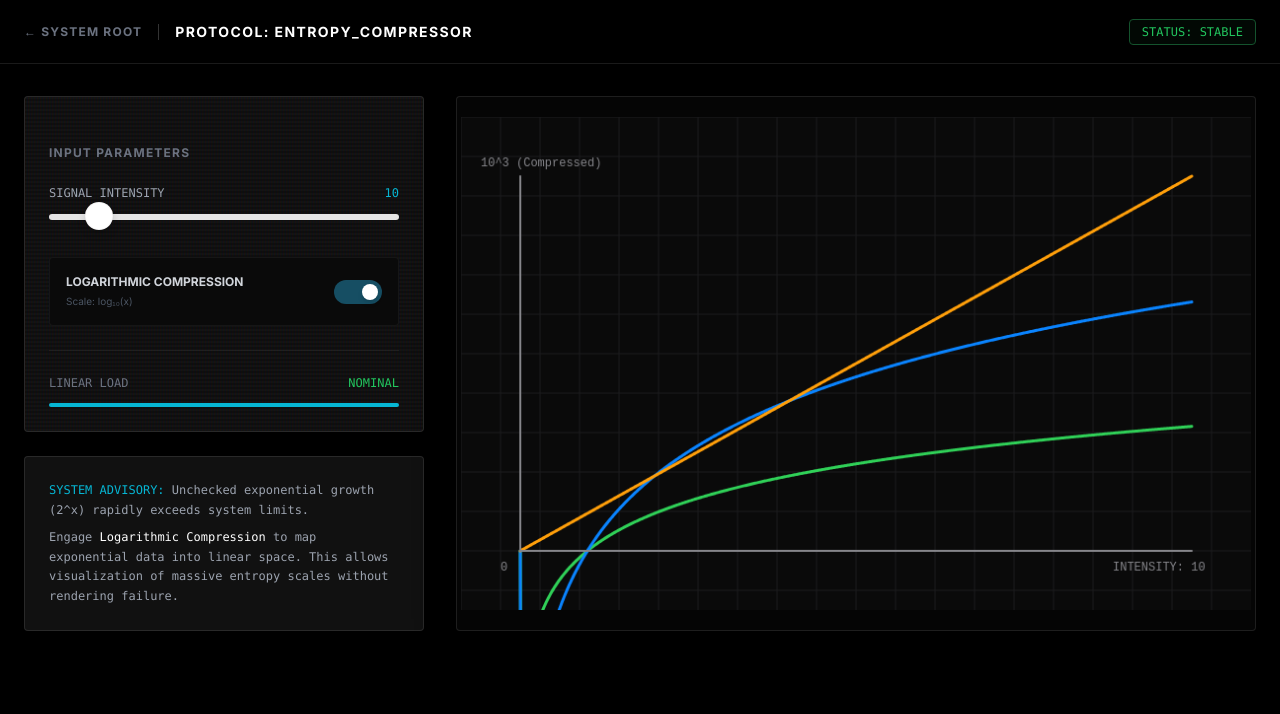
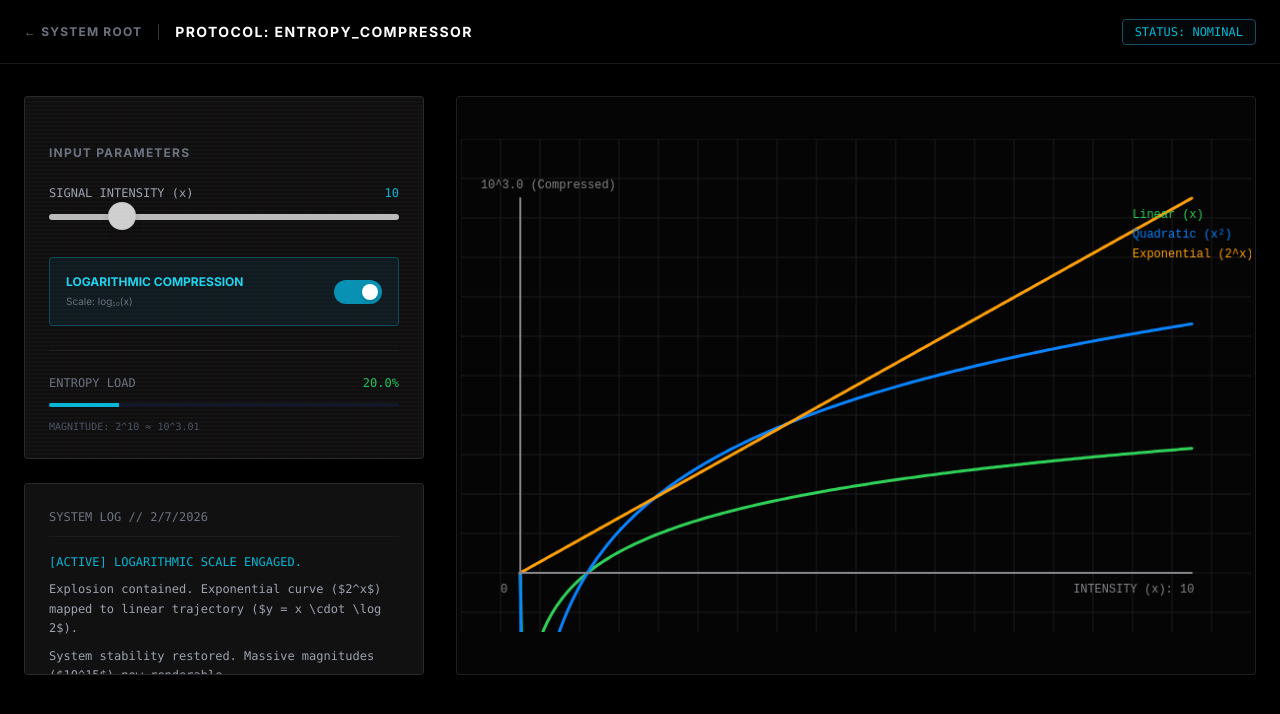
Before and after one commit to hiroshi-tsutsui/ghost-root-terminal, a Next.js app in the folder project_omega/: page /logs in a window 1280 px wide. Both pictures are taken after a click on the button 357 px from the left and 291 px from the top of the page. Shown: the top 714 px of the page. Built offline with nearby package versions, Linux system fonts and the light colour scheme.

Commit message:
Auto-Deploy: Tony's latest changes

```diff
--- a/project_omega/app/logs/page.tsx
+++ b/project_omega/app/logs/page.tsx
@@ -5,34 +5,55 @@ import Link from 'next/link';
 import { useProgress } from '../contexts/ProgressContext';
 
 export default function LogsPage() {
-  const [signalIntensity, setSignalIntensity] = useState(10); // X Range
+  const [signalIntensity, setSignalIntensity] = useState(10); // X Range (1-50)
   const [compressionActive, setCompressionActive] = useState(false); // Log Scale
   const [systemLoad, setSystemLoad] = useState(0);
   const [isStabilized, setIsStabilized] = useState(true);
+  const [glitchActive, setGlitchActive] = useState(false);
 
   const canvasRef = useRef<HTMLCanvasElement>(null);
   const { addXp, completeLevel } = useProgress();
 
   // Narrative Logic
   useEffect(() => {
-    // Calculate "Load" based on max value of 2^x
-    const maxVal = Math.pow(2, signalIntensity);
+    // Calculate "Load" based on max value of 2^x (approximate for visualization)
+    // 2^10 = 1024
+    // 2^20 = 1,048,576
+    // 2^30 = 1,073,741,824
+    // 2^50 = 1,125,899,906,842,624 (1 Quadrillion)
 
     if (compressionActive) {
-      // Log scale compresses the load
-      setSystemLoad(signalIntensity * 10); // Linear growth
+      // Log scale compresses the load: log10(2^50) ~= 15.
+      // Load is manageable (linear growth on log scale).
+      setSystemLoad(signalIntensity * 2);
       setIsStabilized(true);
+      setGlitchActive(false);
+
+      // Level 2 Completion: Handling massive scale safely
       if (signalIntensity >= 40) {
-        completeLevel('logs', 1); // Award XP for handling max intensity safely
+        completeLevel('logs', 2);
+        addXp(50);
       }
     } else {
-      // Linear scale explodes
+      // Linear scale explodes rapidly
+      // Visual threshold for screen/graph "breakage" is around x=15 (32,768 vs screen height 500)
       if (signalIntensity > 15) {
-        setSystemLoad(100 + (signalIntensity - 15) * 1000); // Fake explosion
+        setSystemLoad(100 + (signalIntensity - 15) * 50); // Fake explosion > 100%
         setIsStabilized(false);
+        setGlitchActive(true);
       } else {
-        setSystemLoad(maxVal / 100); // Normalized for low values
+        // Normalized load for low values (0-15 range)
+        // 2^15 = 32768. Let's say max safe load is 100% at x=15.
+        // Actually, let's map it so 100% is reached at x=12 visually for drama.
+        setSystemLoad((Math.pow(2, signalIntensity) / Math.pow(2, 12)) * 100);
         setIsStabilized(true);
+        setGlitchActive(false);
+
+        // Level 1 Completion: Witnessing the initial growth safely
+        if (signalIntensity >= 10 && signalIntensity <= 15) {
+             completeLevel('logs', 1);
+             addXp(25);
+        }
       }
     }
   }, [signalIntensity, compressionActive]);
@@ -48,11 +69,11 @@ export default function LogsPage() {
     ctx.clearRect(0, 0, width, height);
 
     // Aesthetics
-    const bgColor = isStabilized ? '#0a0a0a' : '#1a0505';
+    const bgColor = isStabilized ? '#050505' : '#1a0000'; // Darker red for overload
     ctx.fillStyle = bgColor;
     ctx.fillRect(0, 0, width, height);
 
-    // Grid
+    // Grid (Faint)
     ctx.strokeStyle = isStabilized ? '#1c1c1e' : '#3a0a0a';
     ctx.lineWidth = 1;
     for (let i = 0; i < width; i += 40) {
@@ -78,18 +99,24 @@ export default function LogsPage() {
     const fExp = (x: number) => Math.pow(2, x);
 
     // Determine max Y for scaling
-    // In Linear mode, max Y is determined by fExp(signalIntensity)
-    // In Log mode, max Y is log10(fExp(signalIntensity)) which is approx 0.3 * signalIntensity
-
     let effectiveMaxY: number;
     let rawMaxY = fExp(signalIntensity);
 
     if (compressionActive) {
-       effectiveMaxY = Math.log10(rawMaxY); // The visual max is the log value
+       // In Log Mode, the Y axis represents powers of 10.
+       // Max Y needs to accommodate log10(2^50) ~= 15.05.
+       // Let's set a fixed max Y for stability or dynamic based on input.
+       // Dynamic feels better: scale to current max Log value.
+       effectiveMaxY = Math.log10(rawMaxY);
+       if (effectiveMaxY < 1) effectiveMaxY = 1;
     } else {
+       // In Linear Mode, the Y axis represents raw values.
+       // We want to show the explosion. If we always scale to fit, the curve looks the same!
+       // So we must fix the scale to a "reasonable" max (e.g., screen height) and let it clip.
+       // Or, we scale to fit but show the numbers becoming absurd.
+       // Narrative choice: The system *tries* to scale, but numbers get too big.
+       // Let's scale to fit current max, but visual "Glitch" indicates instability.
        effectiveMaxY = rawMaxY;
-       // Cap visual max to prevent drawing flatness for low values if range is huge
-       // But here we want to show the explosion
     }
 
     // Coordinate Mapping
@@ -113,14 +140,19 @@ export default function LogsPage() {
         ctx.beginPath();
 
         let first = true;
-        for (let pixelX = 0; pixelX <= graphWidth; pixelX++) {
-            const x = (pixelX / graphWidth) * signalIntensity;
+        // Resolution: calculate enough points for smooth curve
+        const steps = 200;
+
+        for (let i = 0; i <= steps; i++) {
+            const x = (i / steps) * signalIntensity;
             const y = fn(x);
-            const plotX = padding + pixelX;
+
+            const plotX = padding + (i / steps) * graphWidth;
             const plotY = mapY(y);
 
-            // Clip
+            // Clip visual bounds (simple)
             if (plotY < padding) {
+                // If point goes above graph area
                 if (!first) ctx.lineTo(plotX, padding);
                 break;
             }
@@ -136,6 +168,8 @@ export default function LogsPage() {
     };
 
     // Plot Functions
+    // Only plot Linear/Quad if meaningful compared to Exp?
+    // Actually, comparing them shows how insane Exp is.
     plot(fLinear, '#30d158', 'Linear'); // Green
     plot(fQuad, '#0a84ff', 'Quadratic'); // Blue
     plot(fExp, isStabilized ? '#ff9f0a' : '#ff453a', 'Exponential'); // Orange/Red
@@ -153,18 +187,24 @@ export default function LogsPage() {
     ctx.fillStyle = '#86868b';
     ctx.font = '12px "JetBrains Mono", monospace';
     ctx.fillText('0', padding - 20, height - padding + 20);
-    ctx.fillText(`INTENSITY: ${signalIntensity}`, width - padding - 80, height - padding + 20);
+    ctx.fillText(`INTENSITY (x): ${signalIntensity}`, width - padding - 120, height - padding + 20);
 
     // Y-Axis Label
     const topLabel = compressionActive
-        ? `10^${Math.round(effectiveMaxY)} (Compressed)`
+        ? `10^${effectiveMaxY.toFixed(1)} (Compressed)`
         : `${Number(rawMaxY).toExponential(1)} (Raw)`;
     ctx.fillText(topLabel, padding - 40, padding - 10);
+
+    // Legend
+    const legendY = padding + 20;
+    ctx.fillStyle = '#30d158'; ctx.fillText('Linear (x)', width - 120, legendY);
+    ctx.fillStyle = '#0a84ff'; ctx.fillText('Quadratic (x²)', width - 120, legendY + 20);
+    ctx.fillStyle = isStabilized ? '#ff9f0a' : '#ff453a'; ctx.fillText('Exponential (2^x)', width - 120, legendY + 40);
 
   }, [signalIntensity, compressionActive, isStabilized]);
 
   return (
-    <div className={`flex flex-col min-h-screen transition-colors duration-500 ${isStabilized ? 'bg-[#000000]' : 'bg-[#1a0505]'}`}>
+    <div className={`flex flex-col min-h-screen transition-colors duration-500 overflow-hidden ${isStabilized ? 'bg-[#000000]' : 'bg-[#1a0505]'}`}>
 
         {/* HUD Header */}
         <header className="fixed top-0 left-0 right-0 z-50 border-b border-white/10 h-16 flex items-center px-6 bg-black/80 backdrop-blur-md">
@@ -178,8 +218,8 @@ export default function LogsPage() {
                         PROTOCOL: ENTROPY_COMPRESSOR
                     </h1>
                 </div>
-                <div className={`text-xs font-mono px-3 py-1 rounded border ${isStabilized ? 'border-green-900 text-green-500 bg-green-900/10' : 'border-red-900 text-red-500 bg-red-900/10 animate-pulse'}`}>
-                    STATUS: {isStabilized ? 'STABLE' : 'CRITICAL OVERLOAD'}
+                <div className={`text-xs font-mono px-3 py-1 rounded border ${isStabilized ? 'border-cyan-900 text-cyan-500 bg-cyan-900/10' : 'border-red-900 text-red-500 bg-red-900/10 animate-pulse'}`}>
+                    STATUS: {isStabilized ? 'NOMINAL' : 'CRITICAL OVERLOAD'}
                 </div>
              </div>
         </header>
@@ -188,7 +228,7 @@ export default function LogsPage() {
 
             {/* Control Panel */}
             <div className="w-full lg:w-1/3 space-y-6">
-                <div className="bg-[#111] p-6 rounded border border-white/10 space-y-6 relative overflow-hidden">
+                <div className={`bg-[#111] p-6 rounded border ${isStabilized ? 'border-white/10' : 'border-red-500/50'} space-y-6 relative overflow-hidden transition-all duration-300`}>
                     {/* Scanlines */}
                     <div className="absolute inset-0 bg-[linear-gradient(rgba(18,16,16,0)_50%,rgba(0,0,0,0.25)_50%),linear-gradient(90deg,rgba(255,0,0,0.06),rgba(0,255,0,0.02),rgba(0,0,255,0.06))] z-0 pointer-events-none bg-[length:100%_4px,3px_100%]"></div>
 
@@ -198,30 +238,32 @@ export default function LogsPage() {
                         {/* Intensity Slider */}
                         <div className="space-y-2 mb-8">
                              <div className="flex justify-between text-xs font-mono text-gray-400">
-                                <span>SIGNAL INTENSITY</span>
-                                <span className={signalIntensity > 30 ? 'text-red-500' : 'text-cyan-500'}>
-                                    {signalIntensity} {signalIntensity > 30 && '⚠️'}
+                                <span>SIGNAL INTENSITY (x)</span>
+                                <span className={signalIntensity > 15 && !compressionActive ? 'text-red-500 animate-pulse' : 'text-cyan-500'}>
+                                    {signalIntensity} {signalIntensity > 15 && !compressionActive && '⚠️'}
                                 </span>
                              </div>
                              <input
-                                type="range" min="5" max="50" step="1"
+                                type="range" min="1" max="50" step="1"
                                 value={signalIntensity}
                                 onChange={(e) => setSignalIntensity(parseInt(e.target.value))}
-                                className="w-full h-1 bg-gray-800 rounded-lg appearance-none cursor-pointer accent-cyan-500 hover:accent-cyan-400"
+                                className={`w-full h-1 rounded-lg appearance-none cursor-pointer hover:opacity-100 opacity-80 transition-opacity ${isStabilized ? 'bg-gray-800 accent-cyan-500' : 'bg-red-900/50 accent-red-500'}`}
                             />
                         </div>
 
                         {/* Compression Toggle */}
-                        <div className="flex items-center justify-between bg-[#0a0a0a] p-4 rounded border border-white/5">
+                        <div className={`flex items-center justify-between p-4 rounded border transition-colors duration-300 ${compressionActive ? 'bg-cyan-900/20 border-cyan-500/30' : 'bg-[#0a0a0a] border-white/5'}`}>
                              <div className="space-y-1">
-                                <span className="block text-xs font-bold text-gray-300">LOGARITHMIC COMPRESSION</span>
-                                <span className="block text-[10px] text-gray-600">Scale: log₁₀(x)</span>
+                                <span className={`block text-xs font-bold ${compressionActive ? 'text-cyan-400' : 'text-gray-300'}`}>
+                                    LOGARITHMIC COMPRESSION
+                                </span>
+                                <span className="block text-[10px] text-gray-500">Scale: log₁₀(x)</span>
                              </div>
                              <button
                                 onClick={() => setCompressionActive(!compressionActive)}
-                                className={`w-12 h-6 rounded-full p-1 transition-colors duration-300 ease-in-out ${compressionActive ? 'bg-cyan-900' : 'bg-gray-800'}`}
+                                className={`w-12 h-6 rounded-full p-1 transition-colors duration-300 ease-in-out ${compressionActive ? 'bg-cyan-600' : 'bg-gray-800'}`}
                              >
-                                <div className={`w-4 h-4 rounded-full bg-white shadow-md transform transition-transform duration-300 ease-in-out ${compressionActive ? 'translate-x-6 bg-cyan-400' : 'translate-x-0'}`}></div>
+                                <div className={`w-4 h-4 rounded-full bg-white shadow-md transform transition-transform duration-300 ease-in-out ${compressionActive ? 'translate-x-6' : 'translate-x-0'}`}></div>
                              </button>
                         </div>
                     </div>
@@ -229,9 +271,9 @@ export default function LogsPage() {
                     {/* Metrics */}
                     <div className="relative z-10 pt-6 border-t border-white/5 space-y-3">
                         <div className="flex justify-between items-center text-xs font-mono">
-                            <span className="text-gray-500">LINEAR LOAD</span>
-                            <span className={isStabilized ? 'text-green-500' : 'text-red-500'}>
-                                {isStabilized ? 'NOMINAL' : 'CRITICAL (EXPONENTIAL)'}
+                            <span className="text-gray-500">ENTROPY LOAD</span>
+                            <span className={isStabilized ? 'text-green-500' : 'text-red-500 animate-pulse'}>
+                                {Math.min(systemLoad, 100).toFixed(1)}%
                             </span>
                         </div>
                         <div className="h-1 w-full bg-gray-900 rounded-full overflow-hidden">
@@ -240,31 +282,55 @@ export default function LogsPage() {
                                 style={{ width: `${Math.min(systemLoad, 100)}%` }}
                             ></div>
                         </div>
+                        <div className="text-[10px] text-gray-600 font-mono mt-2">
+                             MAGNITUDE: 2^{signalIntensity} ≈ 10^{ (signalIntensity * 0.301).toFixed(2) }
+                        </div>
                     </div>
                 </div>
 
-                {/* Briefing */}
-                <div className="bg-[#111] p-6 rounded border border-white/10 text-xs text-gray-400 leading-relaxed font-mono">
-                    <p className="mb-2">
-                        <span className="text-cyan-500">SYSTEM ADVISORY:</span> Unchecked exponential growth (2^x) rapidly exceeds system limits.
-                    </p>
-                    <p>
-                        Engage <span className="text-white">Logarithmic Compression</span> to map exponential data into linear space. This allows visualization of massive entropy scales without rendering failure.
-                    </p>
+                {/* System Log / Lore */}
+                <div className="bg-[#111] p-6 rounded border border-white/10 text-xs text-gray-400 leading-relaxed font-mono h-48 overflow-y-auto custom-scrollbar">
+                    <p className="mb-4 text-gray-500 border-b border-white/5 pb-2">SYSTEM LOG // {new Date().toLocaleDateString()}</p>
+
+                    {!compressionActive && signalIntensity <= 15 && (
+                        <p>
+                            <span className="text-green-500">[NOMINAL]</span> Signal intensity within linear tolerance limits. Exponential growth is observable but contained.
+                        </p>
+                    )}
+
+                    {!compressionActive && signalIntensity > 15 && (
+                        <div className="space-y-2">
+                            <p className="text-red-500 animate-pulse">[CRITICAL] ENTROPY RUNAWAY DETECTED.</p>
+                            <p>Linear visualization failing. Magnitude exceeding screen buffer (2^{signalIntensity}).</p>
+                            <p>RECOMMENDATION: Engage Logarithmic Compression immediately.</p>
+                        </div>
+                    )}
+
+                    {compressionActive && (
+                        <div className="space-y-2">
+                            <p className="text-cyan-500">[ACTIVE] LOGARITHMIC SCALE ENGAGED.</p>
+                            <p>Explosion contained. Exponential curve ($2^x$) mapped to linear trajectory ($y = x \cdot \log 2$).</p>
+                            <p>System stability restored. Massive magnitudes ($10^{15}$) now renderable.</p>
+                        </div>
+                    )}
                 </div>
             </div>
 
             {/* Viewport */}
-            <div className="w-full lg:w-2/3 bg-[#050505] rounded border border-white/10 p-1 flex justify-center items-center overflow-hidden relative min-h-[500px] shadow-2xl">
+            <div className={`w-full lg:w-2/3 bg-[#050505] rounded border transition-colors duration-300 ${isStabilized ? 'border-white/10' : 'border-red-500/50 shadow-[0_0_50px_rgba(255,0,0,0.2)]'} p-1 flex justify-center items-center overflow-hidden relative min-h-[500px]`}>
+
                 <canvas ref={canvasRef} width={800} height={500} className="w-full h-auto max-w-full z-10" />
 
-                {/* Warning Overlay */}
-                {!isStabilized && (
-                    <div className="absolute inset-0 flex items-center justify-center bg-red-900/20 backdrop-blur-[2px] z-20 pointer-events-none animate-pulse">
-                        <div className="border border-red-500 bg-black/80 px-6 py-4 rounded text-red-500 font-bold tracking-widest uppercase text-sm shadow-[0_0_30px_rgba(255,0,0,0.5)]">
-                            ⚠️ SIGNAL OVERLOAD
+                {/* Glitch Overlay */}
+                {glitchActive && (
+                    <>
+                        <div className="absolute inset-0 bg-red-900/10 mix-blend-overlay pointer-events-none z-20"></div>
+                        <div className="absolute inset-0 flex items-center justify-center pointer-events-none z-30">
+                            <div className="bg-black/80 border border-red-500 text-red-500 px-8 py-4 font-bold tracking-[0.2em] text-xl animate-pulse shadow-2xl">
+                                SIGNAL LOST
+                            </div>
                         </div>
-                    </div>
+                    </>
                 )}
             </div>
         </main>
```
Also changed, not shown: 1 other file (tests, documents, lock files or other folders).
